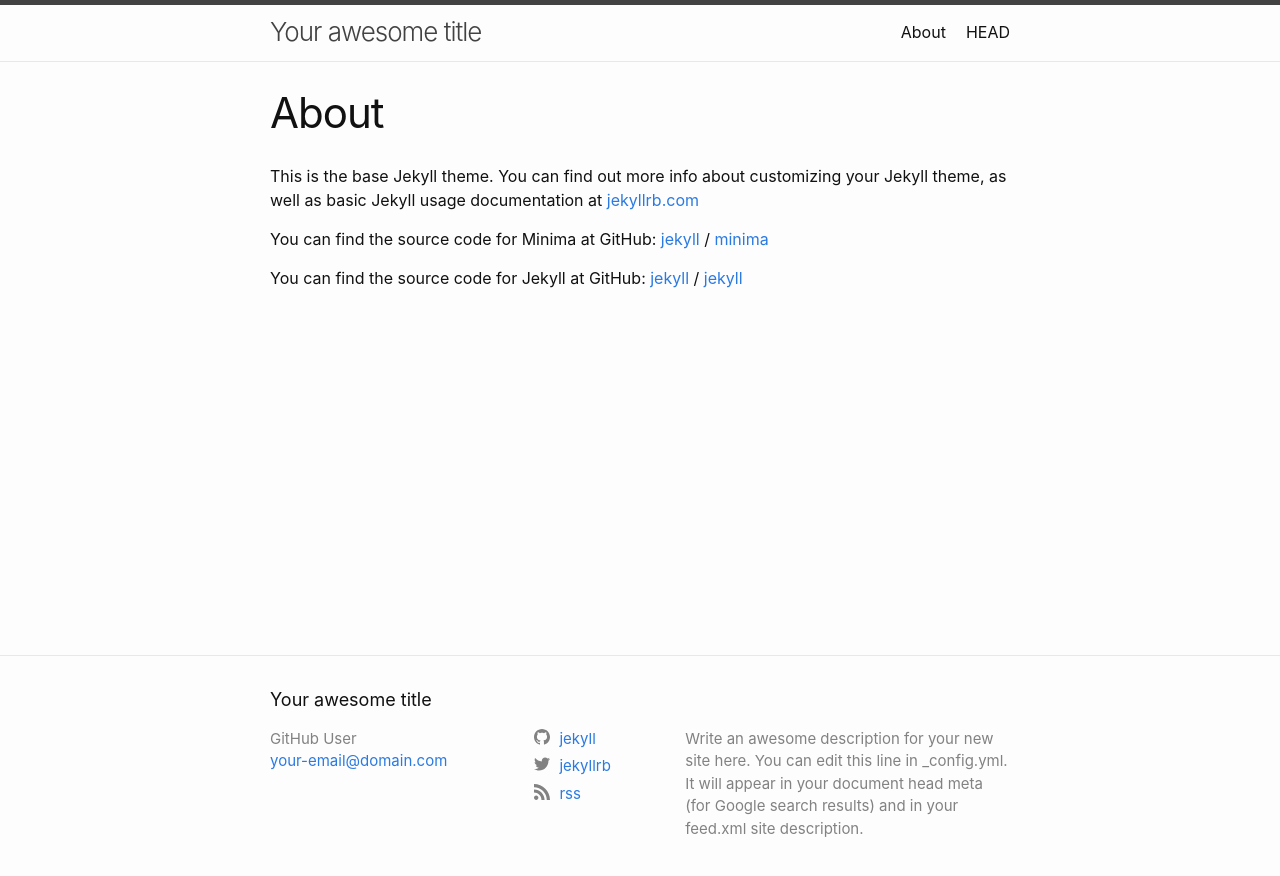
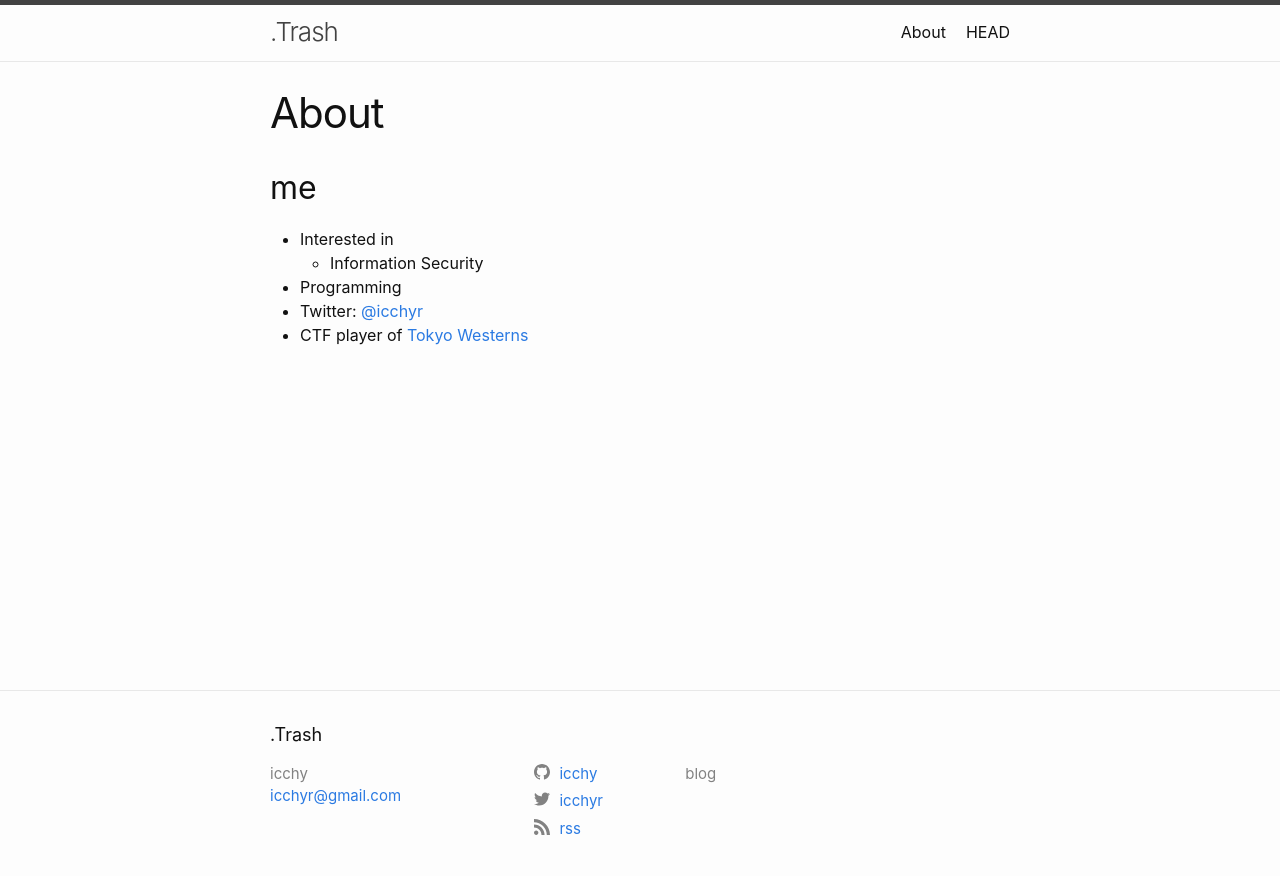
Before and after one commit to icchy/icchy.github.io, a Jekyll site: the page built from about.md, in a window 1280 px wide. Shown: the top 876 px of the page. Built offline with Jekyll 4.4.1, drawn with Linux system fonts in a browser that asks for light colours.

Commit message:
migrate page settings

```diff
--- a/_config.yml
+++ b/_config.yml
@@ -1,14 +1,12 @@
-title: Your awesome title
-author: GitHub User
-email: your-email@domain.com
+title: .Trash
+author: icchy
+email: icchyr@gmail.com
 description: > # this means to ignore newlines until "twitter_username:"
-  Write an awesome description for your new site here. You can edit this
-  line in _config.yml. It will appear in your document head meta (for
-  Google search results) and in your feed.xml site description.
+  blog
 
 # social links
-twitter_username: jekyllrb
-github_username:  jekyll
+twitter_username: icchyr
+github_username:  icchy
 rss: rss
 # dribbble_username: jekyll
 # facebook_username: jekyll
--- a/about.md
+++ b/about.md
@@ -4,15 +4,9 @@ title: About
 permalink: /about/
 ---
 
-This is the base Jekyll theme. You can find out more info about customizing your Jekyll theme, as well as basic Jekyll usage documentation at [jekyllrb.com](https://jekyllrb.com/)
-
-You can find the source code for Minima at GitHub:
-[jekyll][jekyll-organization] /
-[minima](https://github.com/jekyll/minima)
-
-You can find the source code for Jekyll at GitHub:
-[jekyll][jekyll-organization] /
-[jekyll](https://github.com/jekyll/jekyll)
-
-
-[jekyll-organization]: https://github.com/jekyll
+## me
+* Interested in
+  * Information Security
+* Programming
+* Twitter: [@icchyr](https://twitter.com/icchyr)
+* CTF player of [Tokyo Westerns](https://ctftime.org/team/12599)
```
